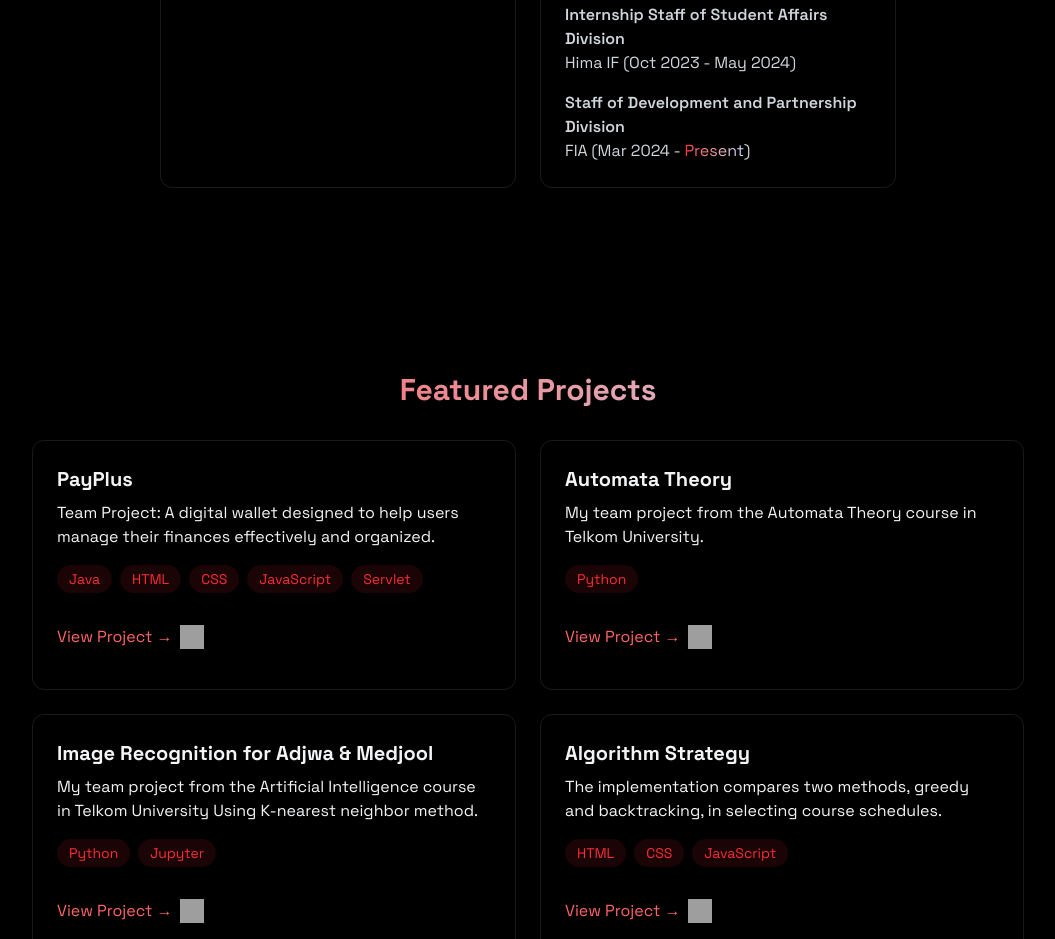
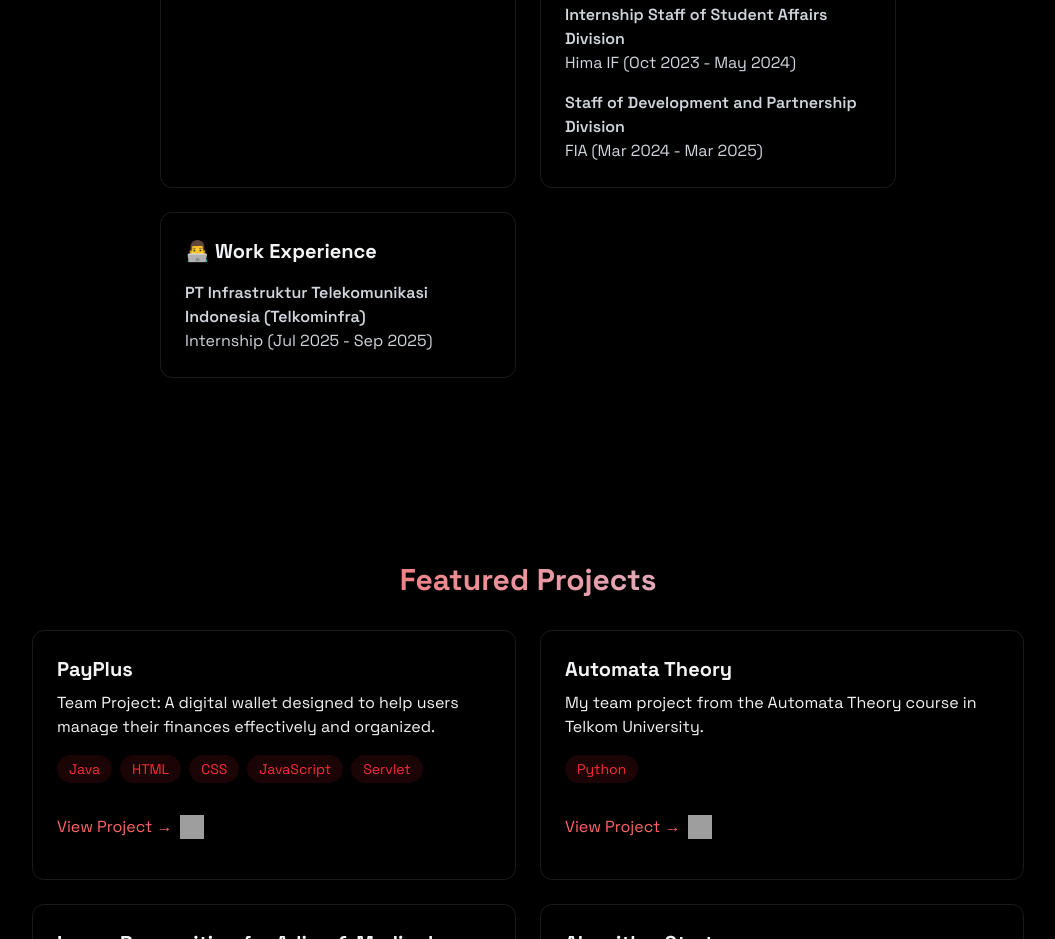
Before and after one commit to ZaidaanRandih/Zaidaan-Portofolio, a React (Vite) app: page / in a window 1280 px wide. Shown: the part 1760-2699 px from the top of the page, without its empty margins (112-1167 px from the left). Built offline with nearby package versions, Linux system fonts and the light colour scheme; grey boxes are pictures that could not be loaded.

Commit message:
updated career experience

```diff
--- a/src/components/sections/About.jsx
+++ b/src/components/sections/About.jsx
@@ -107,9 +107,17 @@ export const About = () => {
                                 </div>
                                 <div>
                                     <h4 className="font-semibold">Staff of Development and Partnership Division</h4>
-                                    <p>FIA (Mar 2024 - <span className="bg-gradient-to-r from-red-500 to-blue-200 bg-clip-text text-transparent">Present</span>)</p>
+                                    <p>FIA (Mar 2024 - Mar 2025)</p>
                                 </div>
-
+                            </div>
+                        </div>
+                        <div className="p-6 rounded-xl border-white/10 border hover:-translate-y-1 hover:border-red-500/30 hover:shadow-[0_2px_8px_rgba(244,67,54,0.1)] transition-all">
+                            <h3 className="text-xl font-bold mb-4">👨‍💻 Work Experience </h3>
+                            <div className="space-y-4 text-gray-300">
+                                <div>
+                                    <h4 className="font-semibold"> PT Infrastruktur Telekomunikasi Indonesia (Telkominfra)</h4>
+                                    <p>Internship (Jul 2025 - Sep 2025)</p>
+                                </div>
 
                             </div>
                         </div>
```
